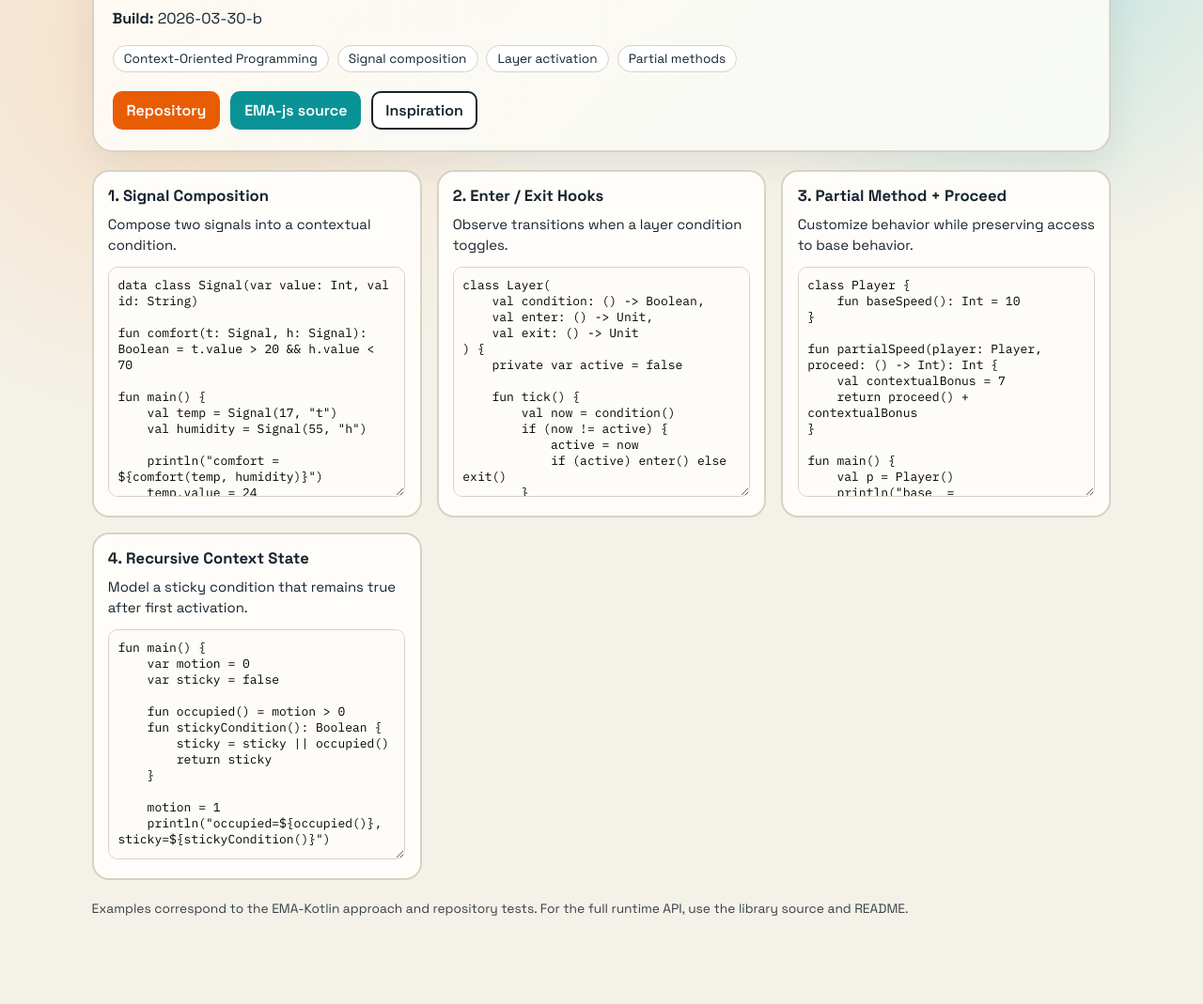
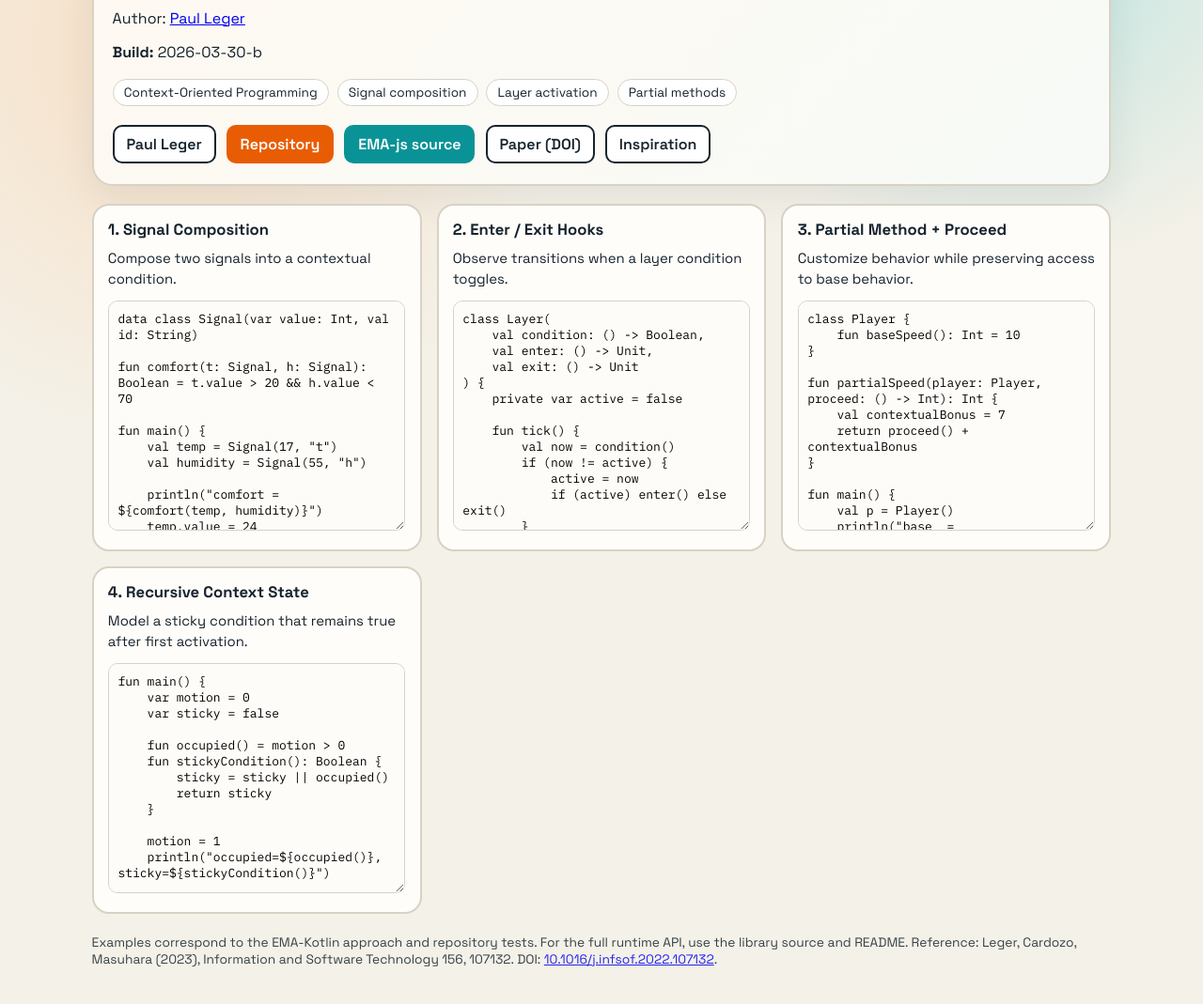
Before and after one commit to pleger/EMA-Kotlin, a plain HTML site: page docs/index.html in a window 1280 px wide. Shown: the part 203-1272 px from the top of the page at 94% size. Before the commit the page ends 1227 px from the top, so only its background shows below. Drawn offline with Linux system fonts and the light colour scheme.

Commit message:
Add author homepage and DOI paper reference to playground

```diff
--- a/docs/index.html
+++ b/docs/index.html
@@ -166,6 +166,7 @@
         Explore Expressive and Modular Activation in Kotlin. This page includes interactive snippets inspired by EMA-js examples,
         now adapted for Kotlin. The browser snippets are intentionally lightweight; the production runtime is in this repository.
       </p>
+      <p class="sub">Author: <a href="https://pleger.cl" target="_blank" rel="noopener">Paul Leger</a></p>
       <p class="sub"><strong>Build:</strong> 2026-03-30-b</p>
       <div class="badge-row">
         <span class="badge">Context-Oriented Programming</span>
@@ -174,8 +175,10 @@
         <span class="badge">Partial methods</span>
       </div>
       <div class="links">
+        <a href="https://pleger.cl" target="_blank" rel="noopener">Paul Leger</a>
         <a class="primary" href="https://github.com/pleger/EMA-Kotlin" target="_blank" rel="noopener">Repository</a>
         <a class="alt" href="https://github.com/pragmaticslaboratory/EMAjs" target="_blank" rel="noopener">EMA-js source</a>
+        <a href="https://doi.org/10.1016/j.infsof.2022.107132" target="_blank" rel="noopener">Paper (DOI)</a>
         <a href="https://pleger.github.io/aspectscript" target="_blank" rel="noopener">Inspiration</a>
       </div>
     </section>
@@ -286,6 +289,8 @@ fun main() {
 
     <footer>
       Examples correspond to the EMA-Kotlin approach and repository tests. For the full runtime API, use the library source and README.
+      Reference: Leger, Cardozo, Masuhara (2023), Information and Software Technology 156, 107132.
+      DOI: <a href="https://doi.org/10.1016/j.infsof.2022.107132" target="_blank" rel="noopener">10.1016/j.infsof.2022.107132</a>.
     </footer>
   </main>
 
```
